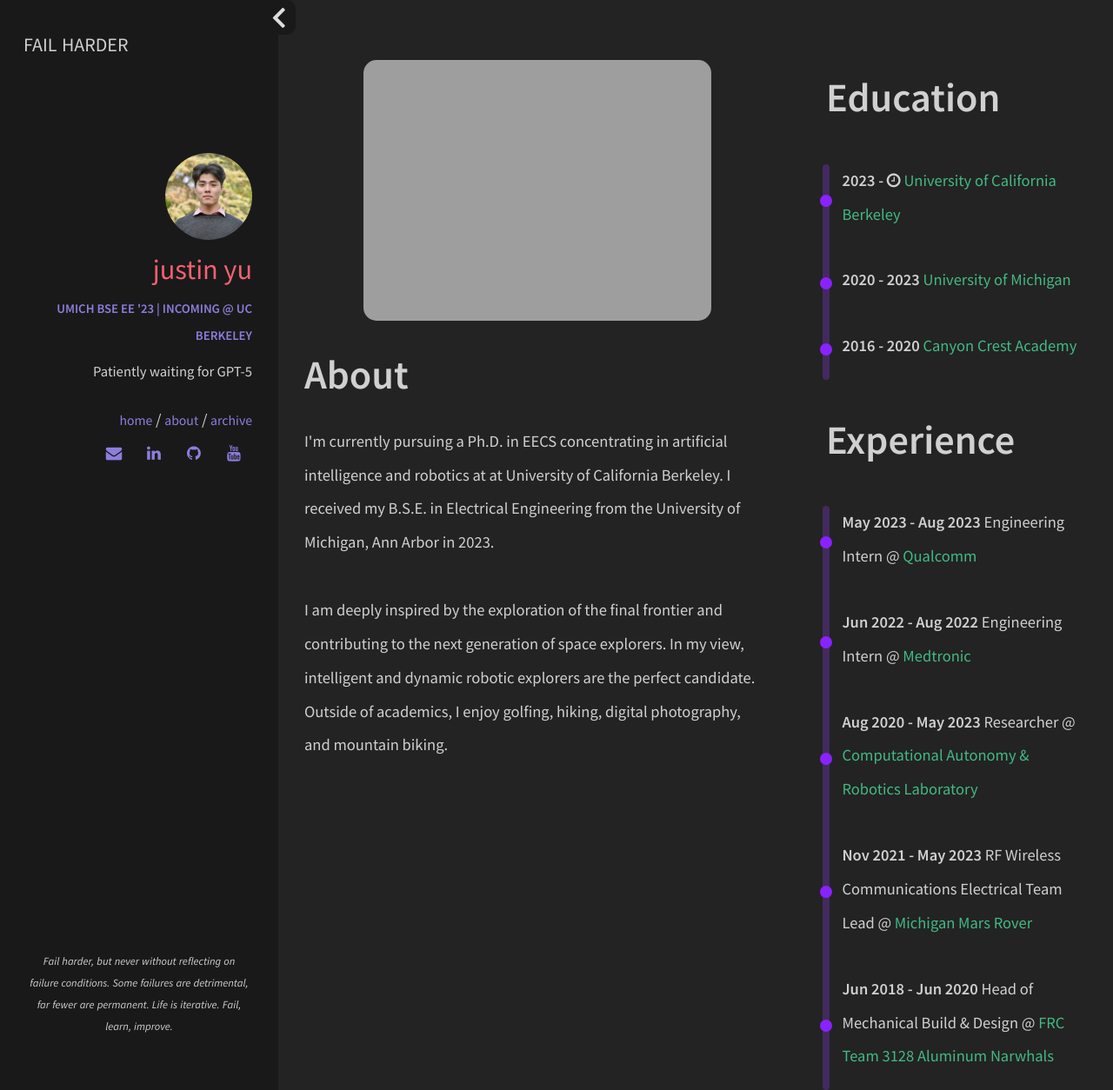
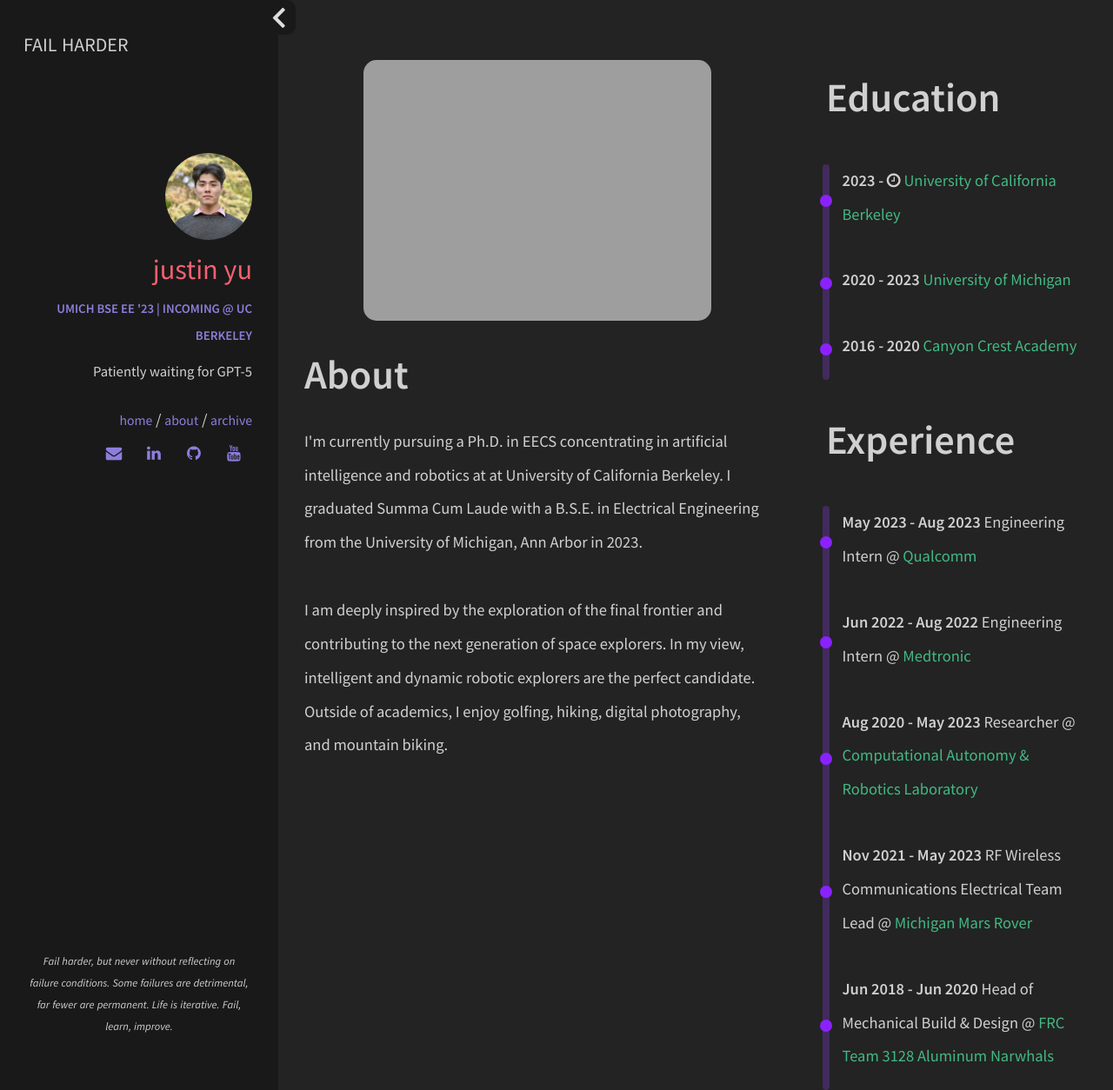
Before and after one commit to uynitsuj/uynitsuj.github.io, a Jekyll site: the page built from about.html, in a window 1280 px wide. Shown: the whole page at 87% size. Built offline with Jekyll 4.4.1, drawn with Linux system fonts in a browser that asks for light colours.

Commit message:
reup aboutme2

```diff
--- a/_includes/sections/about.html
+++ b/_includes/sections/about.html
@@ -6,8 +6,8 @@
 <div>
 
     I'm currently pursuing a Ph.D. in EECS concentrating in artificial intelligence and robotics at at University of
-    California Berkeley. I received my B.S.E. in Electrical
-    Engineering from the University of Michigan, Ann Arbor in 2023.
+    California Berkeley. I graduated Summa Cum Laude with a B.S.E. in Electrical Engineering from the University of
+    Michigan, Ann Arbor in 2023.
     <br><br>
     I am deeply inspired by the exploration of the final frontier and contributing to the next generation
     of space explorers. In my view, intelligent and dynamic robotic explorers are the perfect candidate.
```
